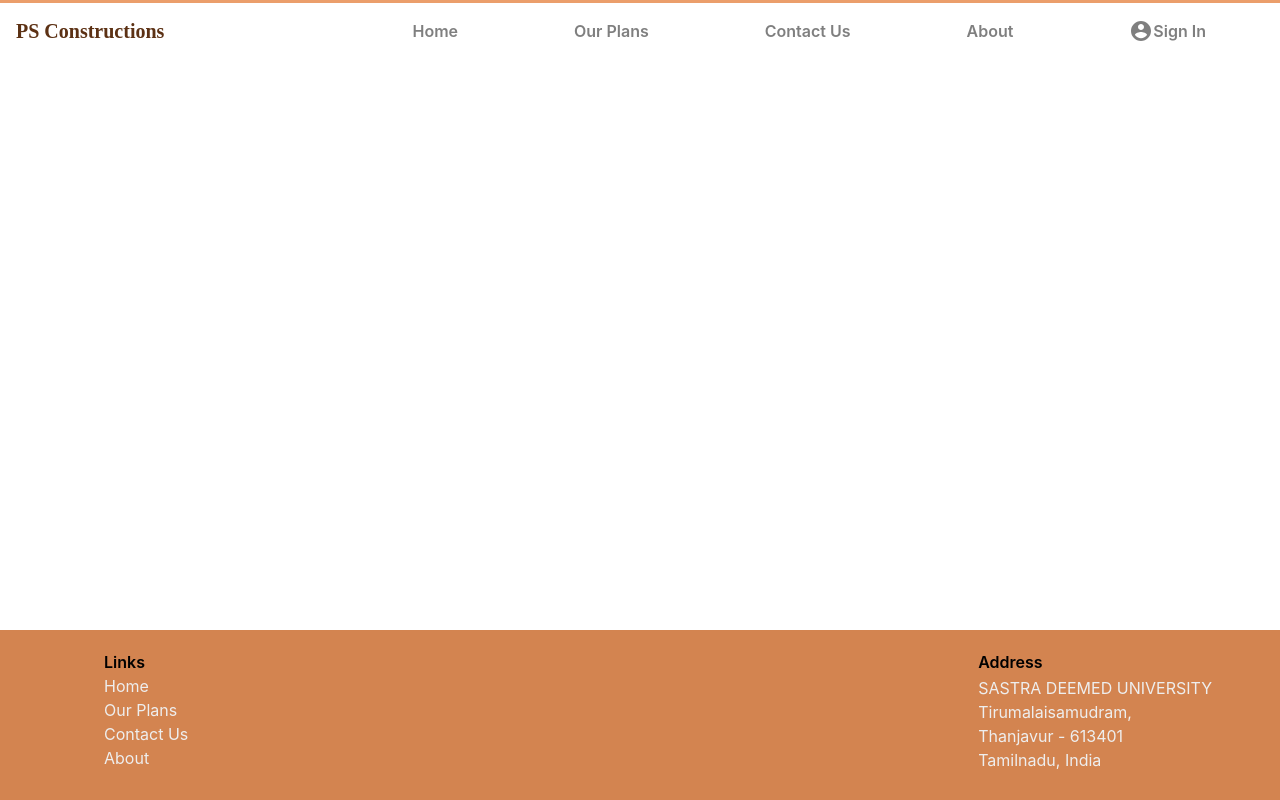
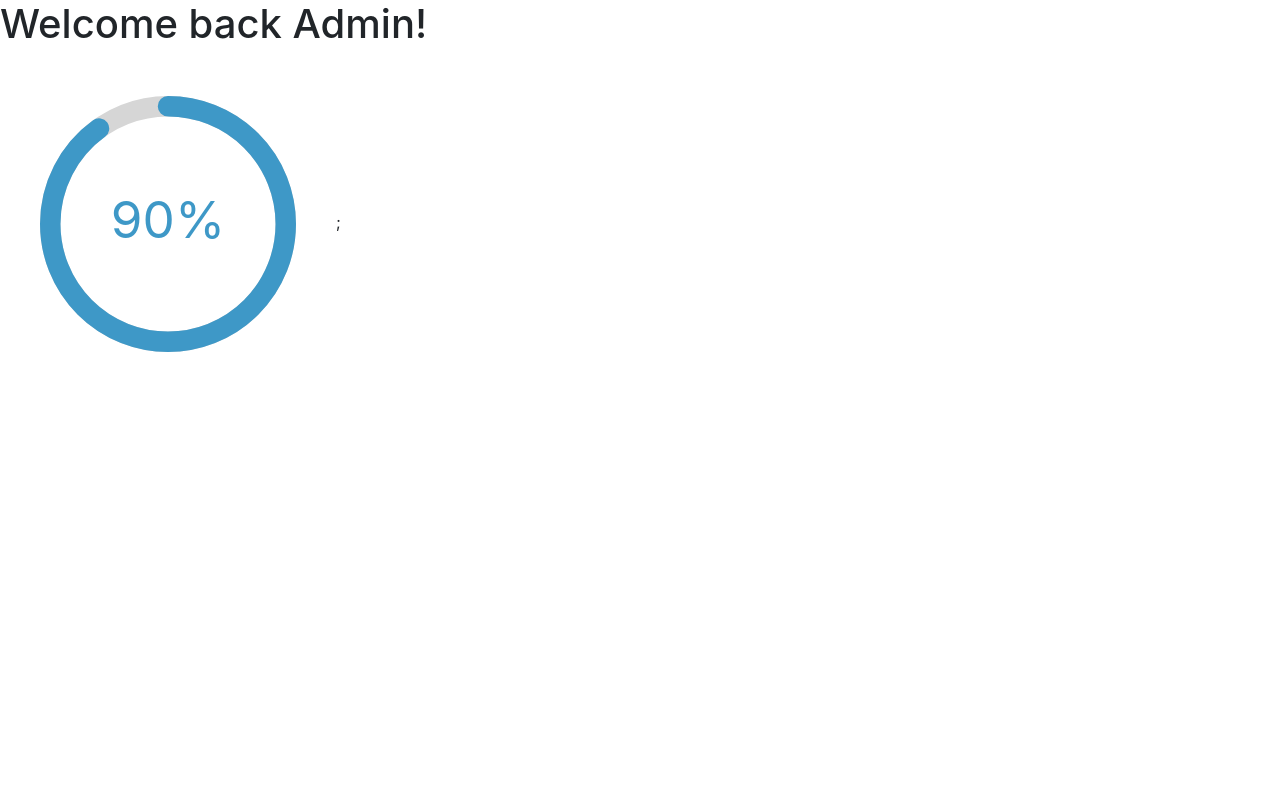
Before and after one commit to ShakthiGanesh/Daksh2K21, a React (Create React App) app in the folder smart-site/: page /admin in a window 1280 px wide. Built offline with nearby package versions, Linux system fonts and the light colour scheme.

Commit message:
Finish Total progress

```diff
--- a/smart-site/package.json
+++ b/smart-site/package.json
@@ -9,8 +9,11 @@
     "@testing-library/react": "^11.1.0",
     "@testing-library/user-event": "^12.1.10",
     "bootstrap": "^4.5.3",
+    "jquery": "^3.5.1",
     "react": "^17.0.1",
     "react-bootstrap": "^1.4.0",
+    "react-circle-progress-bar": "^0.1.4",
+    "react-circular-progressbar": "^2.0.3",
     "react-dom": "^17.0.1",
     "react-router-dom": "^5.2.0",
     "react-scripts": "4.0.0",
--- a/smart-site/public/index.html
+++ b/smart-site/public/index.html
@@ -15,8 +15,10 @@
       user's mobile device or desktop. See https://developers.google.com/web/fundamentals/web-app-manifest/
     -->
     <link rel="manifest" href="%PUBLIC_URL%/manifest.json" />
-    <!--
-      Notice the use of %PUBLIC_URL% in the tags above.
+
+
+
+      <!-- Notice the use of %PUBLIC_URL% in the tags above.
       It will be replaced with the URL of the `public` folder during the build.
       Only files inside the `public` folder can be referenced from the HTML.
 
--- a/smart-site/src/App.js
+++ b/smart-site/src/App.js
@@ -6,18 +6,26 @@ import { Route } from 'react-router-dom';
 import { SignIn } from './components/signin';
 import Header from './components/header';
 import { Footer } from './components/footer';
+import { Admin } from './components/admin';
 
 function App() {
   return (
     <div className="App">
-      <Header />
+
       <Route path="/" exact>
+        <Header />
         <Home />
+        <Footer />
       </Route>
       <Route path="/signin" exact>
+        <Header />
         <SignIn />
+        <Footer />
       </Route>
-      <Footer />
+      <Route path="/admin" exact>
+        <Admin />
+      </Route>
+
     </div>
   );
 }
--- /dev/null
+++ b/smart-site/src/components/admin.js
@@ -0,0 +1,12 @@
+import React from 'react'
+import { Progress } from './progress'
+
+export function Admin () {
+    return(
+        <React.Fragment>
+            <h1>Welcome back Admin!</h1>
+            <Progress />
+        </React.Fragment>
+
+    )
+}
--- a/smart-site/src/components/home.js
+++ b/smart-site/src/components/home.js
@@ -1,13 +1,12 @@
 import "../css/home.css";
 import React from 'react';
-import { Footer } from './footer';
-import Header from './header';
+
 
 export default function Home() {
     return(
         <React.Fragment>
         <div class="home">
-            <img alt="Home Display Image" src="https://www.build-review.com/wp-content/uploads/2019/12/A-guide-to-construction-safety-for-homebuilders.jpg"></img>
+            <img alt="Home Display " src="https://www.build-review.com/wp-content/uploads/2019/12/A-guide-to-construction-safety-for-homebuilders.jpg"></img>
         </div>
         </React.Fragment>
     )
--- /dev/null
+++ b/smart-site/src/components/progress.js
@@ -0,0 +1,16 @@
+import React from 'react'
+import { CircularProgressbar } from 'react-circular-progressbar';
+import 'react-circular-progressbar/dist/styles.css';
+import '../css/progress.css'
+export function Progress () {
+    const percentage = 90;
+    return(
+        <div>
+        <CircularProgressbar styles={{root: {
+    width: '20%',
+  }}} className="progressClass" value={percentage} text={`${percentage}%`} />;
+        </div>
+
+    )
+
+}
--- a/smart-site/src/components/signin.js
+++ b/smart-site/src/components/signin.js
@@ -8,7 +8,7 @@ export function SignIn () {
             <Form>
                 <Form.Group controlId="formGroupEmail">
                     <Form.Label>Email address</Form.Label>
-                    <Form.Control type="email" placeholder="Enter email" required/>
+                    <Form.Control type="email" placeholder="Enter email" required autoFocus/>
                 </Form.Group>
                 <Form.Group controlId="formGroupPassword">
                     <Form.Label>Password</Form.Label>
--- /dev/null
+++ b/smart-site/src/css/progress.css
@@ -0,0 +1,3 @@
+.progressClass {
+    margin: 40px;
+}
```
Also changed, not shown: 1 other file (tests, documents, lock files or other folders).
